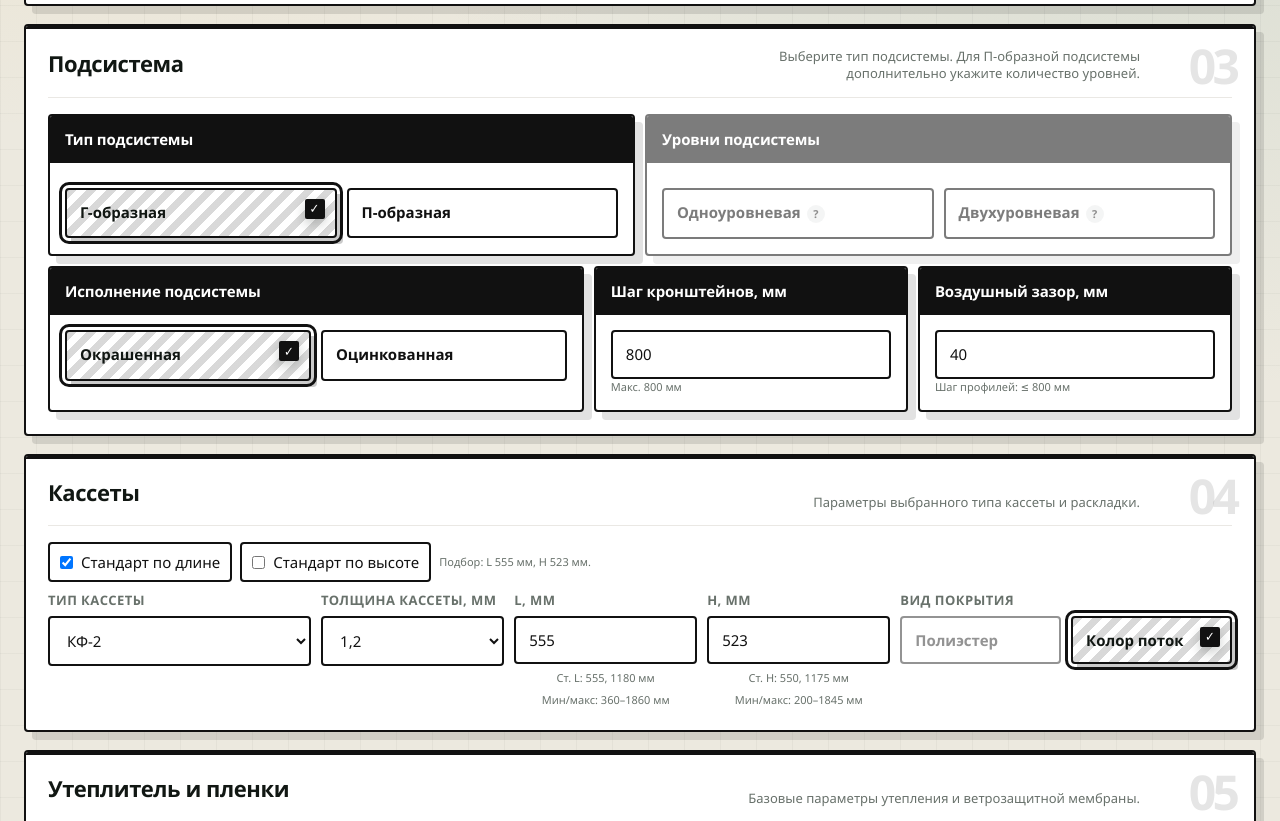
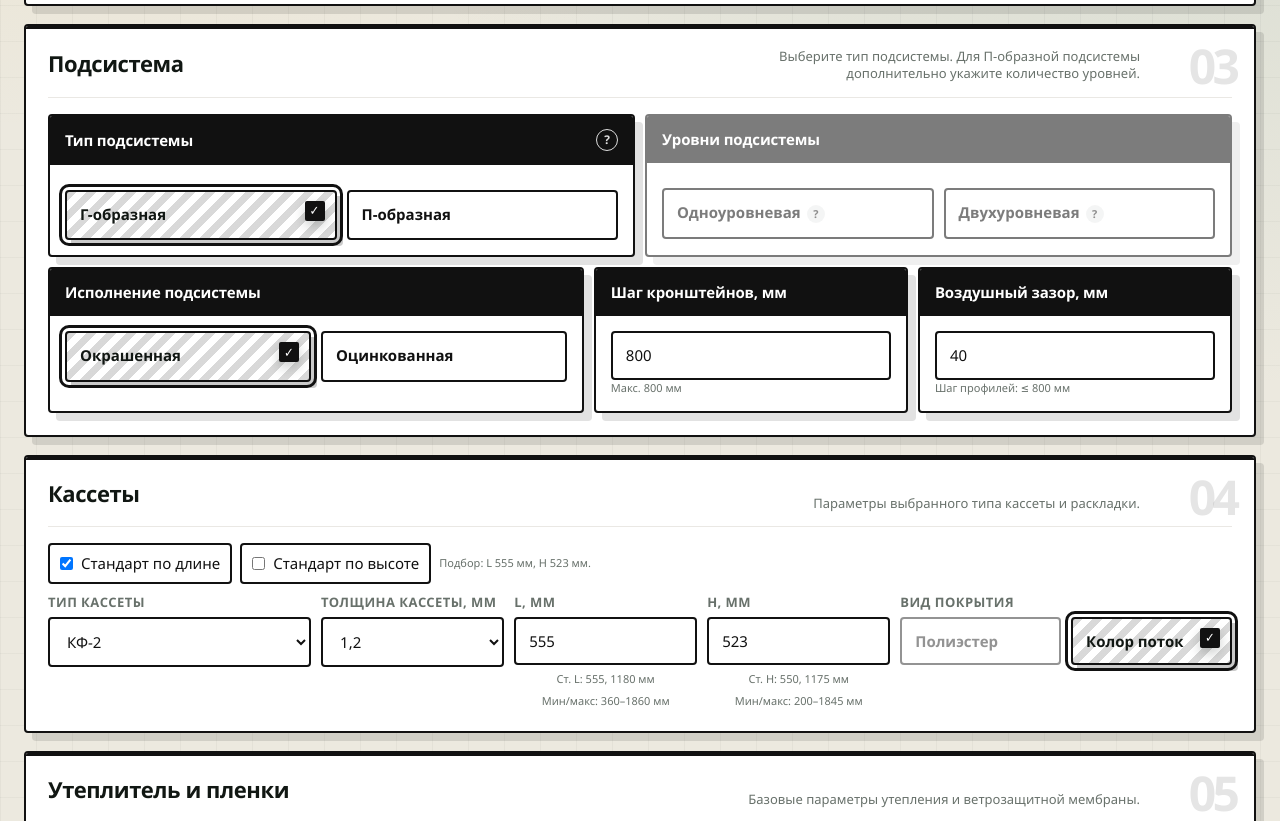
Before and after one commit to kilevoy/fasad, a React (Vite) app: page / in a window 1280 px wide. Shown: the part 1039-1860 px from the top of the page. Built offline with nearby package versions, Linux system fonts and the light colour scheme.

Commit message:
Add subsystem type help tooltip

```diff
--- a/src/App.tsx
+++ b/src/App.tsx
@@ -1268,6 +1268,7 @@ export default function App() {
   const [cassetteCoating, setCassetteCoating] = useState<'polyester' | 'colorflow'>('colorflow')
   const [standardSelectionMode, setStandardSelectionMode] = useState<'none' | 'length' | 'height'>('length')
   const [subsystemBracketStepMm, setSubsystemBracketStepMm] = useState(defaultSubsystemBracketVerticalStepMm)
+  const [subsystemTypeHelpOpen, setSubsystemTypeHelpOpen] = useState(false)
   const [singleLevelHelpOpen, setSingleLevelHelpOpen] = useState(false)
   const [doubleLevelHelpOpen, setDoubleLevelHelpOpen] = useState(false)
   const uploadedPriceIndex = useMemo(
@@ -2932,6 +2933,14 @@ export default function App() {
           <div className="corner-card">
             <div className="corner-head">
               <div className="corner-title">Тип подсистемы</div>
+              <button
+                className="field-help field-help-header"
+                type="button"
+                onClick={() => setSubsystemTypeHelpOpen(true)}
+                aria-label="Справка по типу подсистемы"
+              >
+                ?
+              </button>
             </div>
             <div className="corner-body">
               <div className="choice-row">
@@ -3823,6 +3832,45 @@ export default function App() {
         </button>
       </section>
 
+      {subsystemTypeHelpOpen ? (
+        <div className="modal-backdrop" role="presentation" onClick={() => setSubsystemTypeHelpOpen(false)}>
+          <div
+            className="modal-card"
+            role="dialog"
+            aria-modal="true"
+            aria-labelledby="subsystem-type-help-title"
+            onClick={(event) => event.stopPropagation()}
+          >
+            <div className="modal-head">
+              <div>
+                <div className="section-title" id="subsystem-type-help-title">Тип подсистемы</div>
+                <div className="section-sub">Короткая справка для ответа клиенту при выборе Г-образной или П-образной системы.</div>
+              </div>
+              <button className="btn btn-quiet" type="button" onClick={() => setSubsystemTypeHelpOpen(false)}>
+                Закрыть
+              </button>
+            </div>
+
+            <div className="help-content">
+              <h3>Что такое подсистема</h3>
+              <p>Подсистема — это несущий металлический каркас между стеной и фасадными кассетами. Она держит облицовку, формирует вентиляционный зазор, помогает выставить плоскость фасада и передает нагрузку на основание через кронштейны и анкеры.</p>
+
+              <h3>Г-образная система</h3>
+              <p>Г-образная подсистема обычно воспринимается как более простая и экономичная схема. Ее удобно предлагать для типовых фасадов, когда основание позволяет выставить плоскость без сложной регулировки. Клиенту можно объяснять так: «Это рациональный вариант каркаса для стандартного фасада без лишнего запаса по металлу».</p>
+
+              <h3>П-образная система</h3>
+              <p>П-образная подсистема дает больше жесткости и возможностей для раскладки направляющих. Она лучше подходит, когда фасад сложнее, есть требования к выносу, утеплению, крупным кассетам или более точной геометрии облицовки.</p>
+
+              <h3>Как выбрать в разговоре</h3>
+              <p>Если клиент просит «оптимально по цене» и фасад простой, начинаем с Г-образной или одноуровневой П-образной схемы. Если объект сложный, основание неровное, кассеты крупные или важна точная плоскость, объясняем пользу П-образной и двухуровневой системы.</p>
+
+              <h3>Что обязательно уточнить</h3>
+              <p>Материал стены, высоту фасада, утепление, примерную ровность основания, размеры кассет, наличие углов и проемов. Без этих данных менеджер может дать предварительный расчет, но окончательный выбор подсистемы лучше подтвердить после проверки объекта или проекта.</p>
+            </div>
+          </div>
+        </div>
+      ) : null}
+
       {singleLevelHelpOpen ? (
         <div className="modal-backdrop" role="presentation" onClick={() => setSingleLevelHelpOpen(false)}>
           <div
--- a/src/index.css
+++ b/src/index.css
@@ -997,6 +997,22 @@ textarea.input:focus {
   box-shadow: none;
 }
 
+.field-help-header {
+  width: 22px;
+  height: 22px;
+  margin-left: 0;
+  border: 1px solid currentColor;
+  background: transparent;
+  color: inherit;
+  font-size: 12px;
+  opacity: 0.86;
+}
+
+.field-help-header:hover {
+  opacity: 1;
+  transform: translateY(-1px);
+}
+
 .field-title {
   display: inline-flex;
   align-items: center;
```
